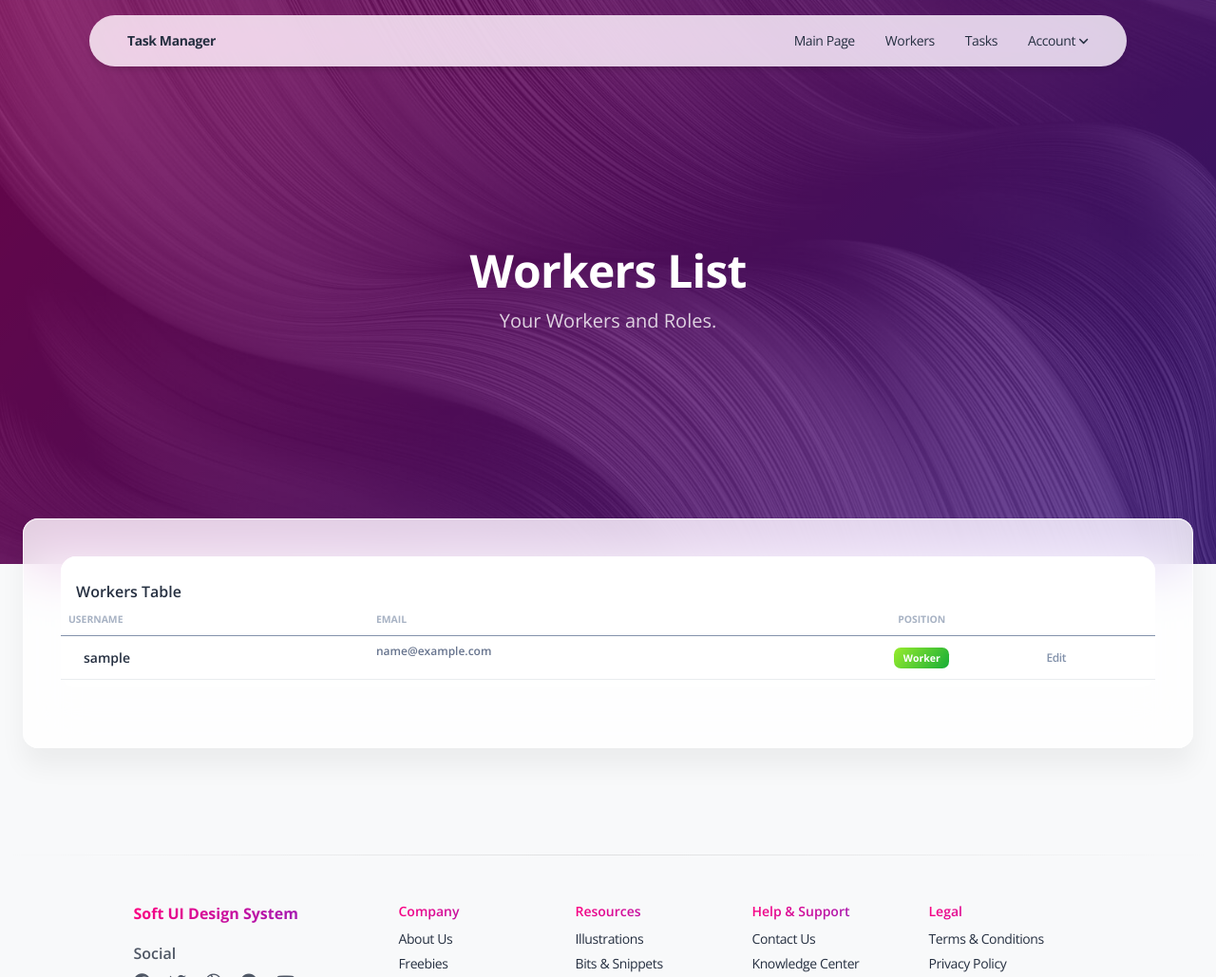
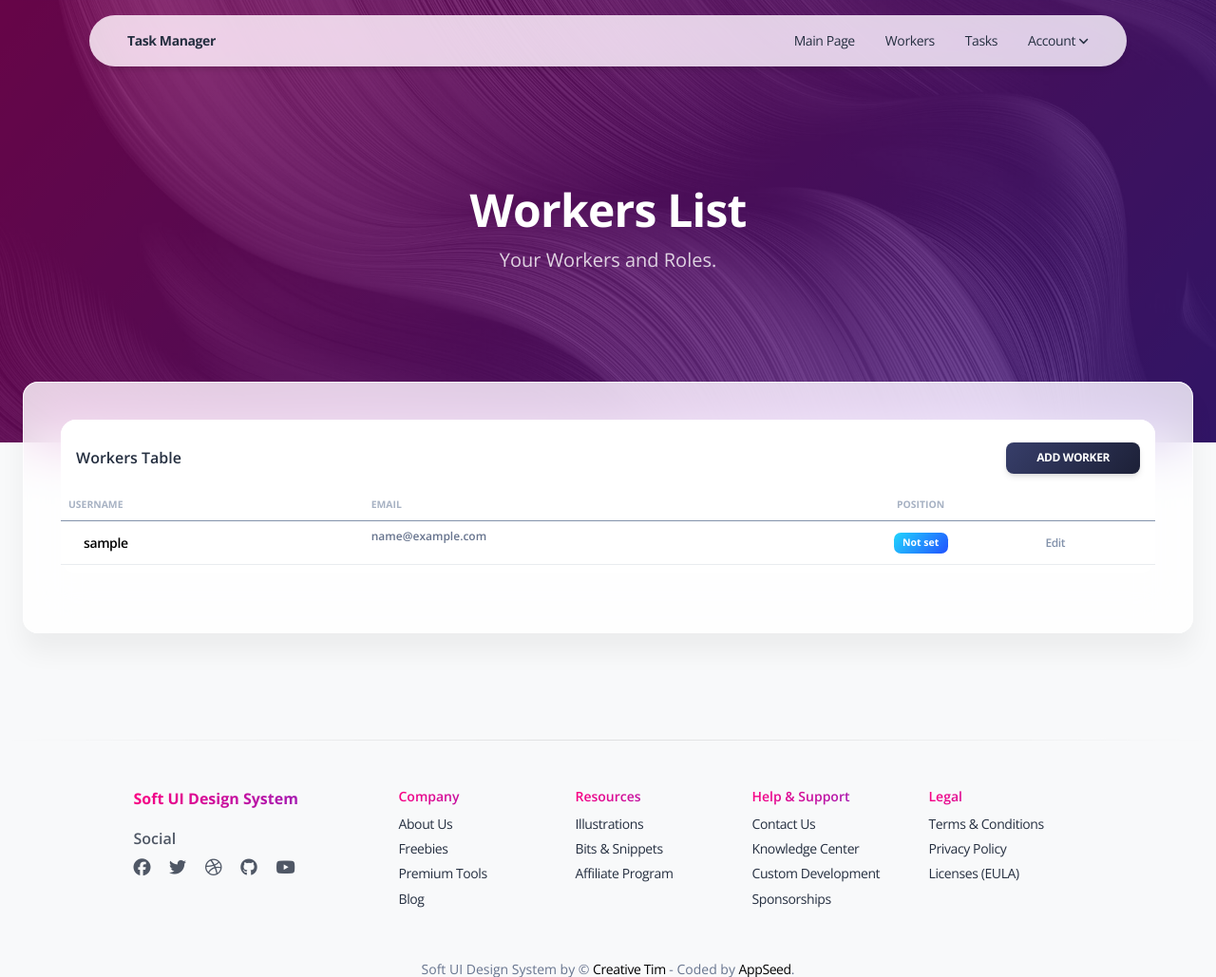
Before and after one commit to Dolteriska/IT-company-task-manager, a Django app: page /workers/ in a window 1280 px wide. Shown: the top 1029 px of the page at 95% size. Run offline with Django 5.2, Linux system fonts and the light colour scheme; the visitor is signed in with stand-in values (Sample User, id 1); data comes from the database, SQL or seed files in the repository; some libraries are stand-ins or nearby versions.

Commit message:
changed color of a position column in worker_list.html

```diff
--- a/templates/tasks/worker_list.html
+++ b/templates/tasks/worker_list.html
@@ -6,7 +6,7 @@
 
 {% block content %}
 <header class="bg-gradient-primary">
-  <div class="page-header min-vh-50 relative pt-12 pb-11" style="background-image: url('{{ ASSETS_ROOT }}/img/curved-images/curved.jpg')">
+  <div class="page-header min-vh-50 relative pt-10 pb-9" style="background-image: url('{{ ASSETS_ROOT }}/img/curved-images/curved.jpg')">
     <span class="mask bg-gradient-primary opacity-4"></span>
     <div class="container">
       <div class="row">
@@ -19,16 +19,16 @@
   </div>
 </header>
 
-<div class="card card-body blur shadow-blur mx-3 mx-md-4 mt-n5 position-relative z-index-2">
+<div class="card card-body blur shadow-blur mx-3 mx-md-4 mt-n6 position-relative z-index-2">
   <div class="container-fluid py-4">
     <div class="row">
       <div class="col-12">
-
         <div class="card shadow-none border-0 mb-4">
-          <div class="card-header pb-0 px-3 border-0">
+          <div class="card-header pb-0 px-3 border-0 d-flex justify-content-between align-items-center">
             <h6 class="mb-0">Workers Table</h6>
+            <a href="#" class="btn bg-gradient-dark btn-sm mb-0">Add Worker</a>
           </div>
-          <div class="card-body px-0 pt-0 pb-2">
+          <div class="card-body px-0 pt-3 pb-2">
             <div class="table-responsive p-0">
               <table class="table align-items-center mb-0">
 
@@ -45,9 +45,13 @@
                   {% for worker in worker_list %}
                   <tr>
                     <td>
-                      <div class="d-flex px-3 py-1">
-                        <div class="d-flex flex-column justify-content-center">
-                          <h6 class="mb-0 text-sm">{{ worker.username }}</h6>
+                    <div class="d-flex px-3 py-1">
+                      <div class="d-flex flex-column justify-content-center">
+                        <h6 class="mb-0 text-sm">
+                          <a href="{% url 'tasks:worker-detail' pk=worker.pk %}" class="text-inherit">
+                            {{ worker.username }}
+                            </a>
+                          </h6>
                         </div>
                       </div>
                     </td>
@@ -55,8 +59,8 @@
                       <p class="text-xs font-weight-bold mb-0">{{ worker.email }}</p>
                     </td>
                     <td class="align-middle text-center text-sm">
-                      <span class="badge badge-sm bg-gradient-success">
-                        {{ worker.position|default:"Worker" }}
+                      <span class="badge badge-sm bg-gradient-info">
+                        {{ worker.position|default:"Not set" }}
                       </span>
                     </td>
                     <td class="align-middle">
```
